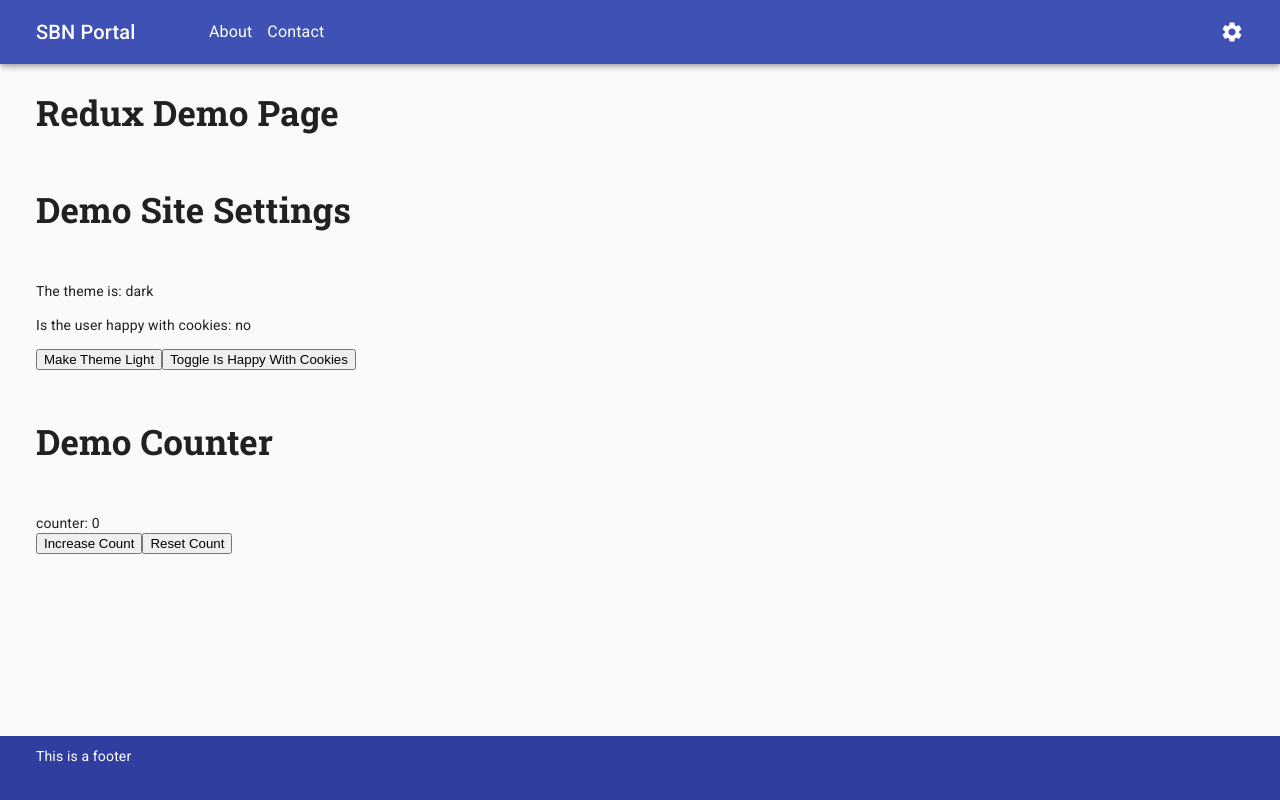
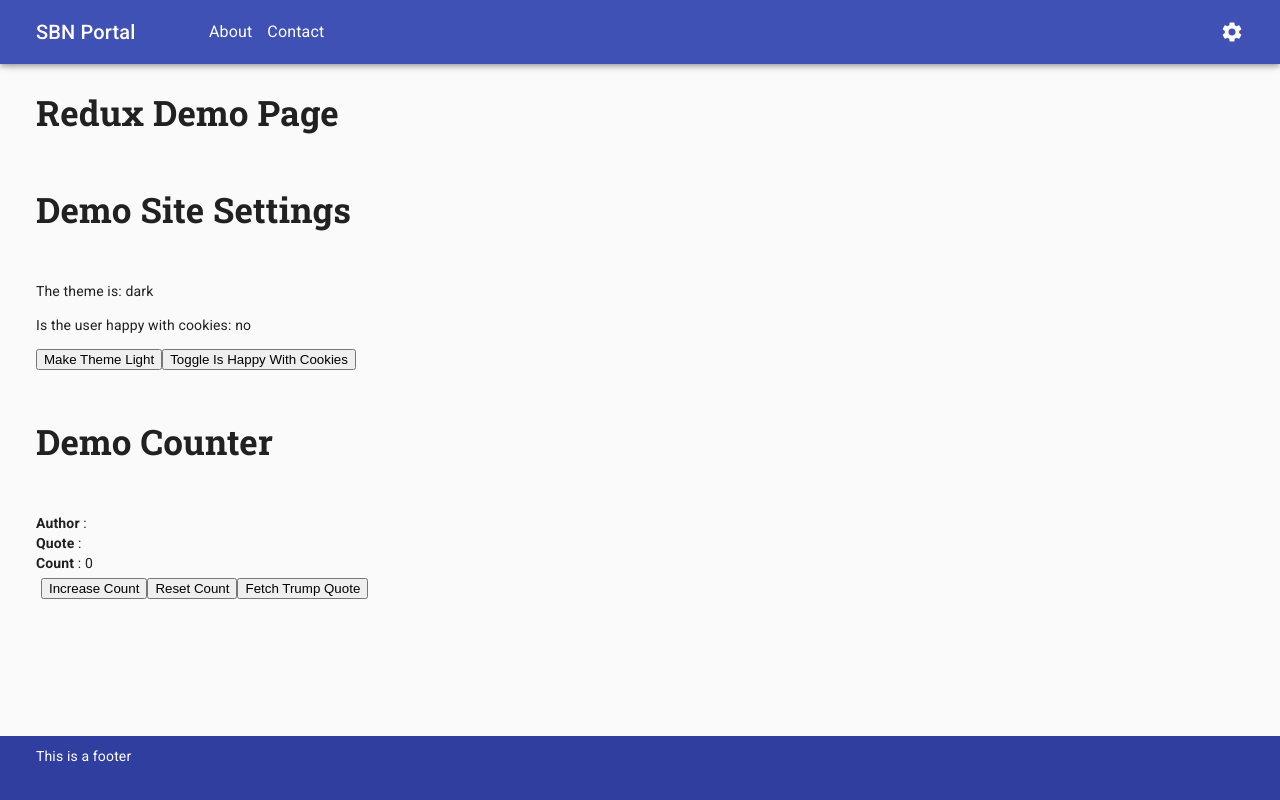
Before and after one commit to Small-Bodies-Node/sbn-portal-site, a React (Create React App) app: page /redux-demo in a window 1280 px wide. Built offline with nearby package versions, Linux system fonts and the light colour scheme.

Commit message:
Basic implementation of redux-thunk with added notes

```diff
--- a/package.json
+++ b/package.json
@@ -41,7 +41,7 @@
 		"react-router-dom": "^5.1.2",
 		"react-scripts": "3.4.0",
 		"redux": "^4.0.5",
-		"redux-actions": "^2.6.5",
+		"redux-thunk": "^2.3.0",
 		"reselect": "^4.0.0",
 		"typeface-roboto": "0.0.75"
 	},
@@ -53,7 +53,7 @@
 		"@types/react-redux": "^7.1.8",
 		"@types/react-router-dom": "^5.1.4",
 		"@types/redux": "^3.6.0",
-		"@types/redux-actions": "^2.6.1",
+		"@types/redux-thunk": "^2.1.0",
 		"@types/reselect": "^2.2.0",
 		"codelyzer": "^5.2.2",
 		"gh-pages": "^2.2.0",
--- a/src/Components/PageReduxDemo/index.tsx
+++ b/src/Components/PageReduxDemo/index.tsx
@@ -6,12 +6,17 @@ import {
   selectSiteSettingsTheme,
   selectSiteSettingsIsHappyWithCookies
 } from '../../Redux/Selectors/site-settings-selectors';
-import { selectDemoCounterCount } from '../../Redux/Selectors/demo-counter-selectors';
+import {
+  selectDemoCounterCount,
+  selectDemoCounterQuote
+} from '../../Redux/Selectors/demo-counter-selectors';
 import {
   SiteSettingsSetTheme,
   SiteSettingsToggleIsHappyWithCookies
 } from '../../Redux/Actions/site-settings-actions';
 import { DemoCounterIncrement, DemoCounterReset } from '../../Redux/Actions/demo-counter-actions';
+
+import { fetchLutherInsult } from '../../Redux/Thunks';
 
 export const PageReduxDemo = () => {
   const classes = useStyles();
@@ -19,6 +24,7 @@ export const PageReduxDemo = () => {
   const theme = useSelector(selectSiteSettingsTheme);
   const isHappyWithCookies = useSelector(selectSiteSettingsIsHappyWithCookies);
   const demoCounterCount = useSelector(selectDemoCounterCount);
+  const { author, quote } = useSelector(selectDemoCounterQuote);
 
   return (
     <div className={classes.container}>
@@ -41,9 +47,22 @@ export const PageReduxDemo = () => {
         Toggle Is Happy With Cookies
       </button>
       <h4>Demo Counter</h4>
-      <div>counter: {demoCounterCount}</div>
-      <button onClick={() => dispatch(new DemoCounterIncrement())}>Increase Count</button>
-      <button onClick={() => dispatch(new DemoCounterReset())}>Reset Count</button>
+      <div className={classes.data}>
+        <div>
+          <span>Author</span> : {author}
+        </div>
+        <div>
+          <span>Quote</span> : {quote}
+        </div>
+        <div>
+          <span>Count</span> : {demoCounterCount}
+        </div>
+      </div>
+      <div style={{ margin: 5 }}>
+        <button onClick={() => dispatch(new DemoCounterIncrement())}>Increase Count</button>
+        <button onClick={() => dispatch(new DemoCounterReset())}>Reset Count</button>
+        <button onClick={() => dispatch(fetchLutherInsult())}> Fetch Trump Quote</button>
+      </div>
     </div>
   );
 };
--- a/src/Components/PageReduxDemo/styles.ts
+++ b/src/Components/PageReduxDemo/styles.ts
@@ -5,6 +5,11 @@ export const useStyles = makeStyles(
     container: {
       width: '100%',
       height: '100%'
+    },
+    data: {
+      '& > div > span': {
+        fontWeight: 'bold'
+      }
     }
   }),
   { name: 'page-demo' }
--- a/src/Redux/Actions/demo-counter-actions.ts
+++ b/src/Redux/Actions/demo-counter-actions.ts
@@ -4,6 +4,7 @@ import { Action } from 'redux';
  * Define all possible 'type' properties of redux actions associated with site settings
  */
 export enum EDemoCounterActionTypes {
+  SET_QUOTE = '[DemoCounter] Set Quote',
   INCREMENT = '[DemoCounter] Increment',
   RESET = '[DemoCounter] Reset'
 }
@@ -26,7 +27,14 @@ export class DemoCounterReset implements Action {
   }
 }
 
+export class DemoCounterSetQuote implements Action {
+  readonly type = EDemoCounterActionTypes.SET_QUOTE;
+  constructor(public payload: { author: string; quote: string }) {
+    return { ...this };
+  }
+}
+
 /**
  * Combine and export all action-creator class names into a single type
  */
-export type DemoCounterActions = DemoCounterIncrement | DemoCounterReset;
+export type DemoCounterActions = DemoCounterIncrement | DemoCounterReset | DemoCounterSetQuote;
--- a/src/Redux/Reducers/demo-counter-reducer.ts
+++ b/src/Redux/Reducers/demo-counter-reducer.ts
@@ -2,10 +2,14 @@ import { DemoCounterActions, EDemoCounterActionTypes } from '../Actions/demo-cou
 
 export interface IDemoCounter {
   count: number;
+  quote: string;
+  author: string;
 }
 
 const initialState: IDemoCounter = {
-  count: 0
+  count: 0,
+  quote: '',
+  author: ''
 };
 
 export function demoCounterReducer(
@@ -13,17 +17,24 @@ export function demoCounterReducer(
   action: DemoCounterActions
 ): IDemoCounter {
   switch (action.type) {
-    case EDemoCounterActionTypes.DemoCounterIncrement: {
+    case EDemoCounterActionTypes.INCREMENT: {
       const incValue = action.payload || 1;
       return {
         ...state,
         count: state.count + incValue
       };
     }
-    case EDemoCounterActionTypes.DemoCounterReset: {
+    case EDemoCounterActionTypes.RESET: {
       return {
         ...state,
         count: 0
+      };
+    }
+    case EDemoCounterActionTypes.SET_QUOTE: {
+      return {
+        ...state,
+        author: action.payload.author,
+        quote: action.payload.quote
       };
     }
     default:
--- a/src/Redux/Selectors/demo-counter-selectors.ts
+++ b/src/Redux/Selectors/demo-counter-selectors.ts
@@ -1,10 +1,14 @@
-import { IState } from '../Reducers/root-reducer';
+import { IState } from '../';
 
 /**
  * Elemental Selectors
  */
 
 export const selectDemoCounterCount = (state: IState): number => state.demoCounterSubstate.count;
+export const selectDemoCounterQuote = (state: IState): { author: string; quote: string } => {
+  const { author, quote } = state.demoCounterSubstate;
+  return { author, quote };
+};
 
 /**
  * Compound Selectors
--- a/src/Redux/Selectors/site-settings-selectors.ts
+++ b/src/Redux/Selectors/site-settings-selectors.ts
@@ -1,7 +1,7 @@
 import { createSelector } from 'reselect';
 
 import { TPermittedTheme } from '../../Models/themes';
-import { IState } from '../Reducers/root-reducer';
+import { IState } from '../';
 
 /**
  * Elemental Selectors
--- /dev/null
+++ b/src/Redux/Thunks/index.ts
@@ -0,0 +1,23 @@
+//
+
+import { DemoCounterSetQuote, DemoCounterIncrement } from '../Actions/demo-counter-actions';
+
+export function fetchLutherInsult() {
+  // Invert control!
+  // Return a function that accepts `dispatch` so we can dispatch later.
+  // Thunk middleware knows how to turn thunk async actions into actions.
+
+  return function (dispatch: any) {
+    return fetch('https://api.whatdoestrumpthink.com/api/v1/quotes/random')
+      .then((res) => res.json())
+      .then((data) => {
+        const quote = data.message;
+        console.log('text', quote);
+        dispatch(new DemoCounterSetQuote({ quote, author: 'trump' }));
+        dispatch(new DemoCounterIncrement());
+      })
+      .catch((err) => {
+        // Handle errors
+      });
+  };
+}
--- a/src/Redux/index.ts
+++ b/src/Redux/index.ts
@@ -1,5 +1,6 @@
-import { createStore } from 'redux';
+import { createStore, applyMiddleware } from 'redux';
 import { combineReducers } from 'redux';
+import thunk from 'redux-thunk';
 
 import { siteSettingsReducer, ISiteSettings } from './Reducers/site-settings-reducer';
 import { demoCounterReducer, IDemoCounter } from './Reducers/demo-counter-reducer';
@@ -14,4 +15,4 @@ export const rootReducer = combineReducers<IState>({
   demoCounterSubstate: demoCounterReducer
 });
 
-export const store = createStore(rootReducer);
+export const store = createStore(rootReducer, applyMiddleware(thunk));
```
Also changed, not shown: src/Redux/README.md, 1 other file (tests, documents, lock files or other folders).
